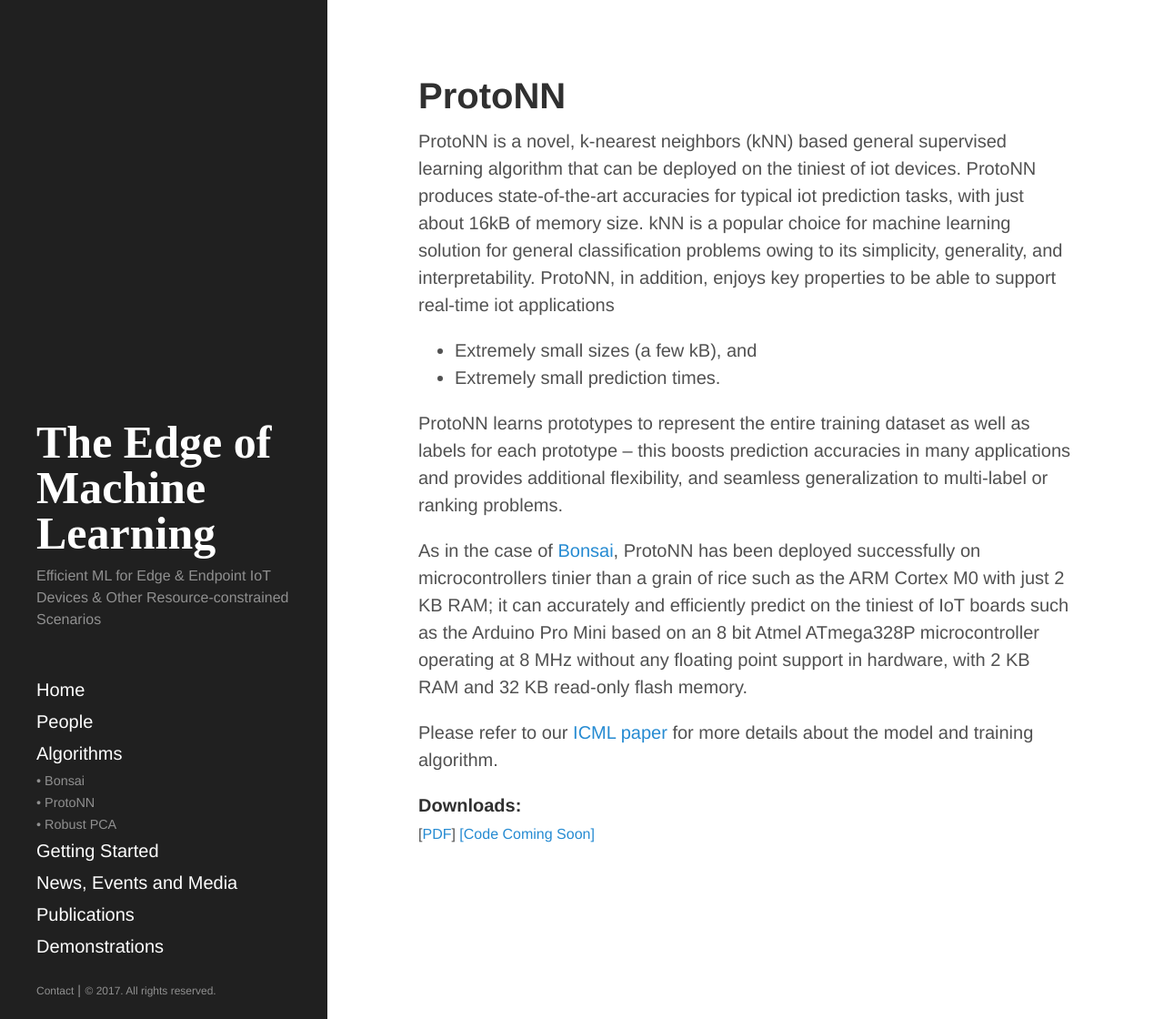
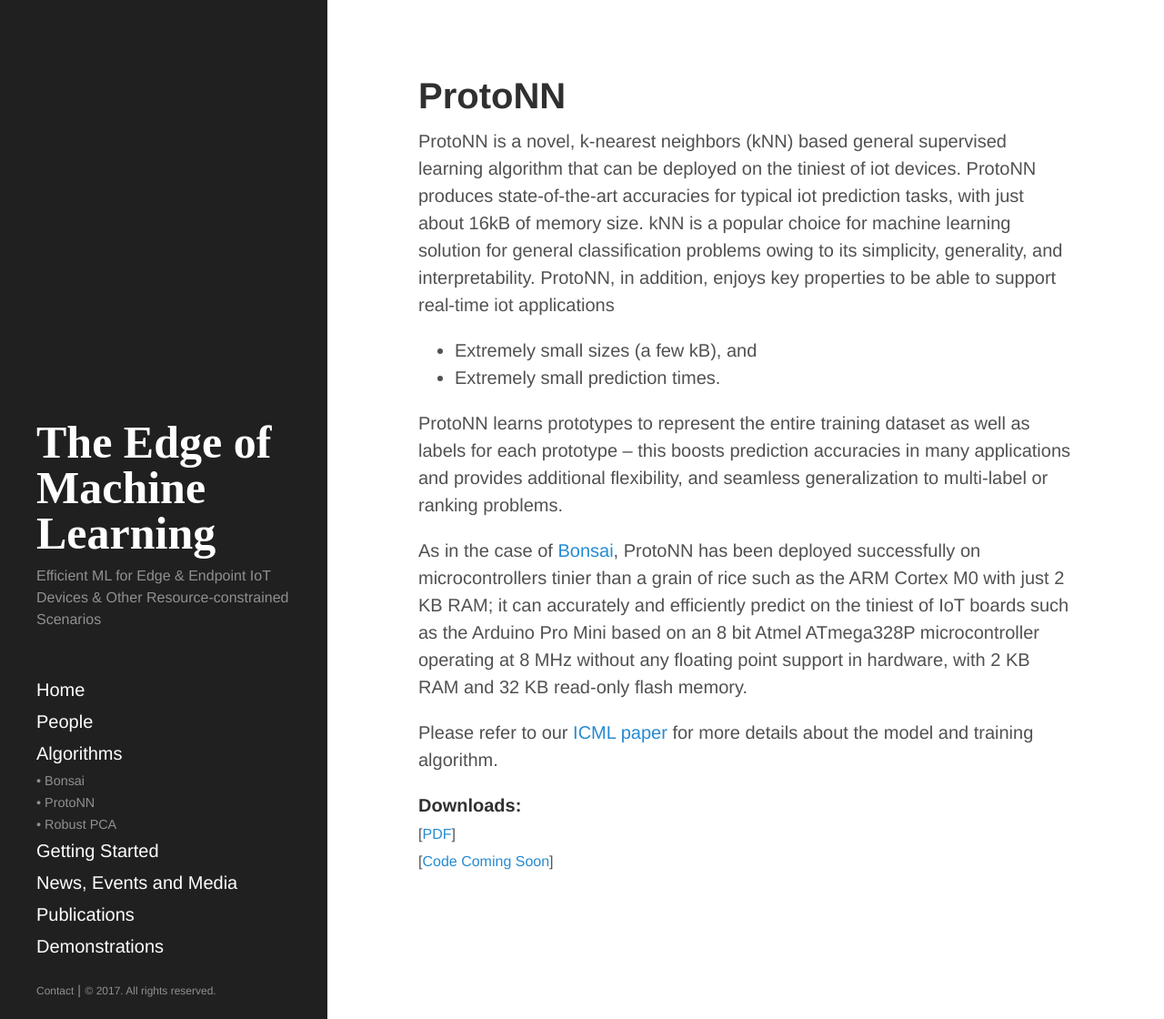
Before and after one commit to ShishirPatil/EdgeML, a Jekyll site: the page built from Algorithms/ProtoNN.md, in a window 1280 px wide and 1120 px high. Shown: the whole window at 91% size. Built offline with Jekyll 4.4.1, drawn with Linux system fonts in a browser that asks for light colours.

Commit message:
minor fixes

```diff
--- a/Algorithms/ProtoNN.md
+++ b/Algorithms/ProtoNN.md
@@ -17,5 +17,5 @@ Please refer to our [ICML paper]({{ site.baseurl}}{{ site.customurl.protonn.pdf
 **Downloads:**<br>
 <span class="publ-linklist">
     [<a href="{{ site.baseurl}}{{ site.customurl.protonn.pdf }}">PDF</a>]
-    [\[Code Coming Soon\]]()
+    <br>\[[Code Coming Soon]()\]
 </span>
```
Also changed, not shown: Algorithms/Bonsai.md (+1 -1 lines).
